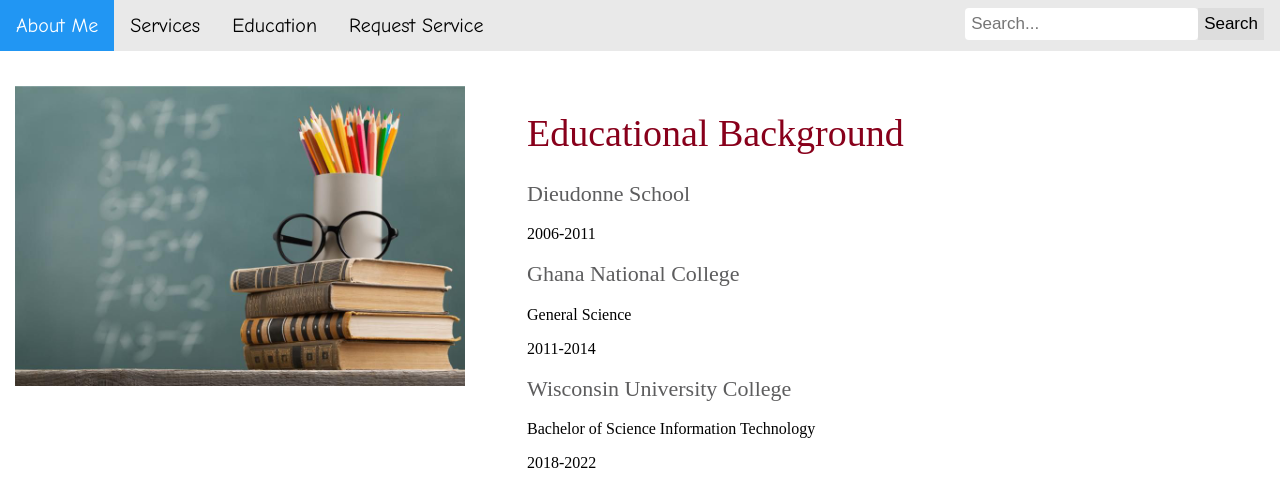
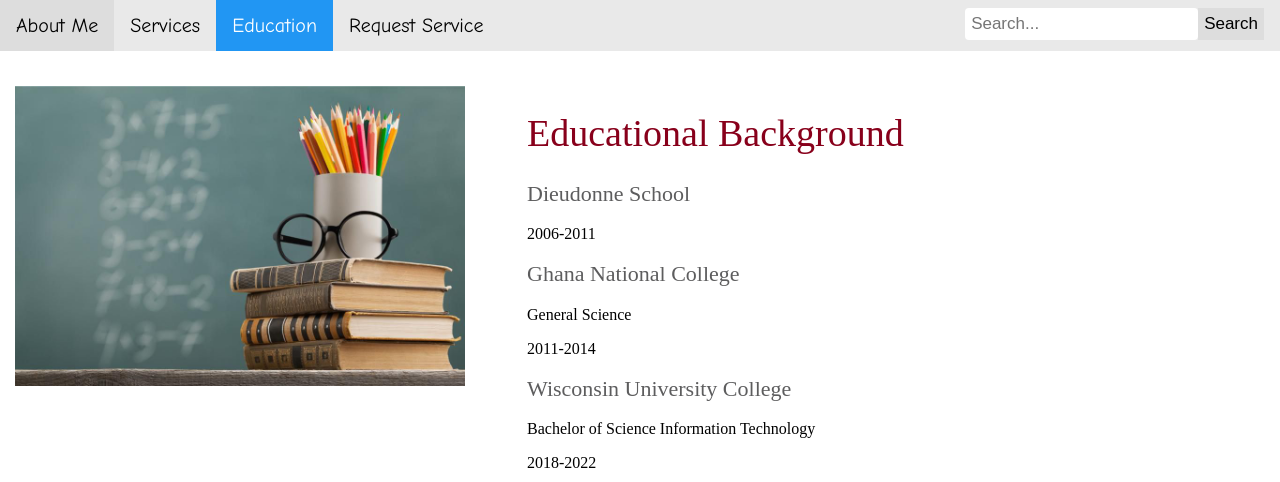
Before and after one commit to 1Twum/HTML5-tut1, a plain HTML site: page education.html in a window 1280 px wide. Shown: the top 482 px of the page. Drawn offline with Linux system fonts and the light colour scheme.

Commit message:
Update education.html

```diff
--- a/education.html
+++ b/education.html
@@ -12,9 +12,9 @@
 			<!-- <a href="index.html"><img src="Images/logo.png" alt="logo area" class="logo"/></a> -->
 
 			<div class="navbar">
-						<a class="active" href="index.html">About Me</a></li>
-						<a href="services.html">Services</a>
-						<a href="education.html">Education</a>
+						<a class="" href="index.html">About Me</a></li>
+						<a class="" href="services.html">Services</a>
+						<a class="active" href="education.html">Education</a>
 						<a href="bookings.html">Request Service</a>
 				<div class="searchbar">
 					<form action="/action_page.php">
```
